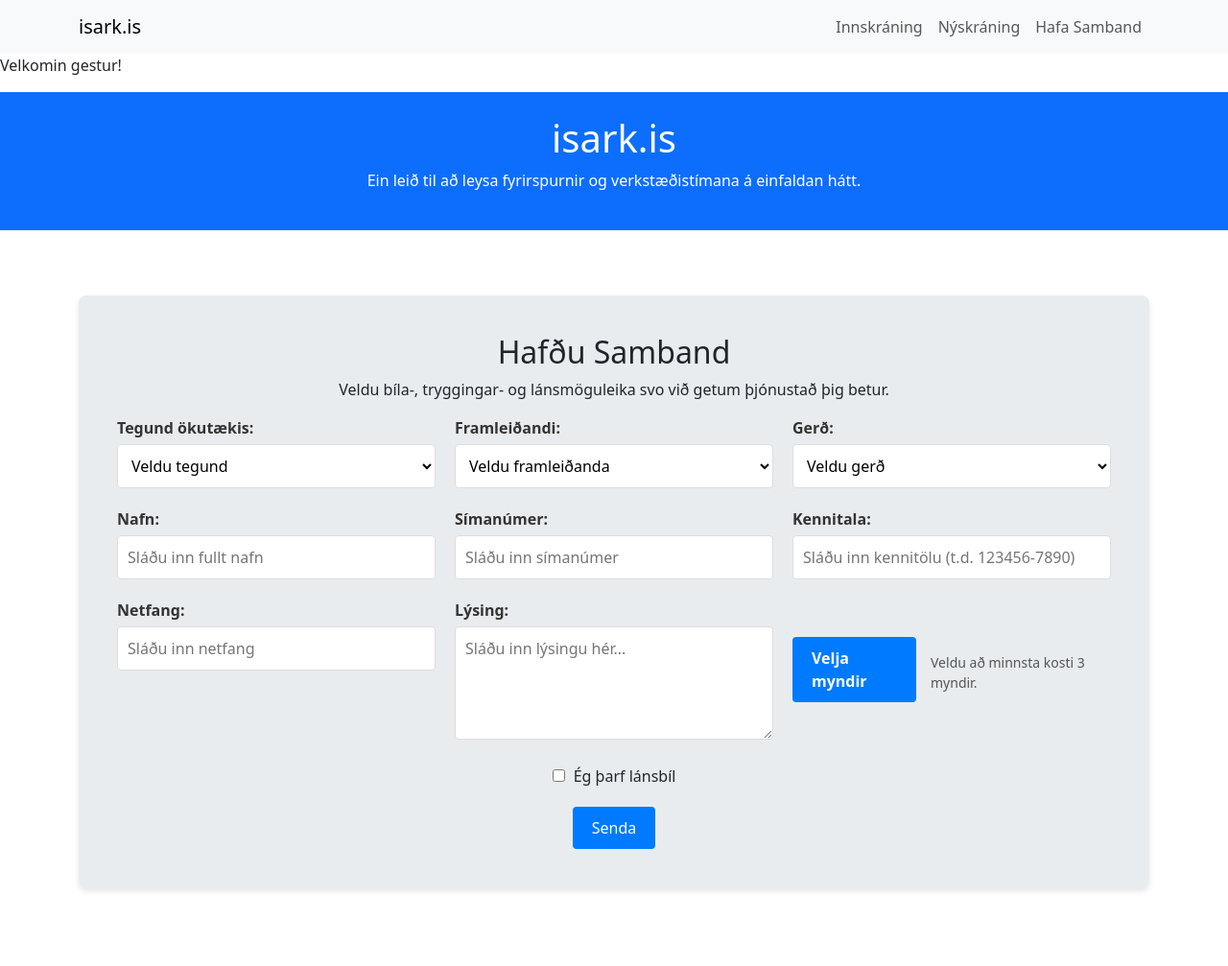
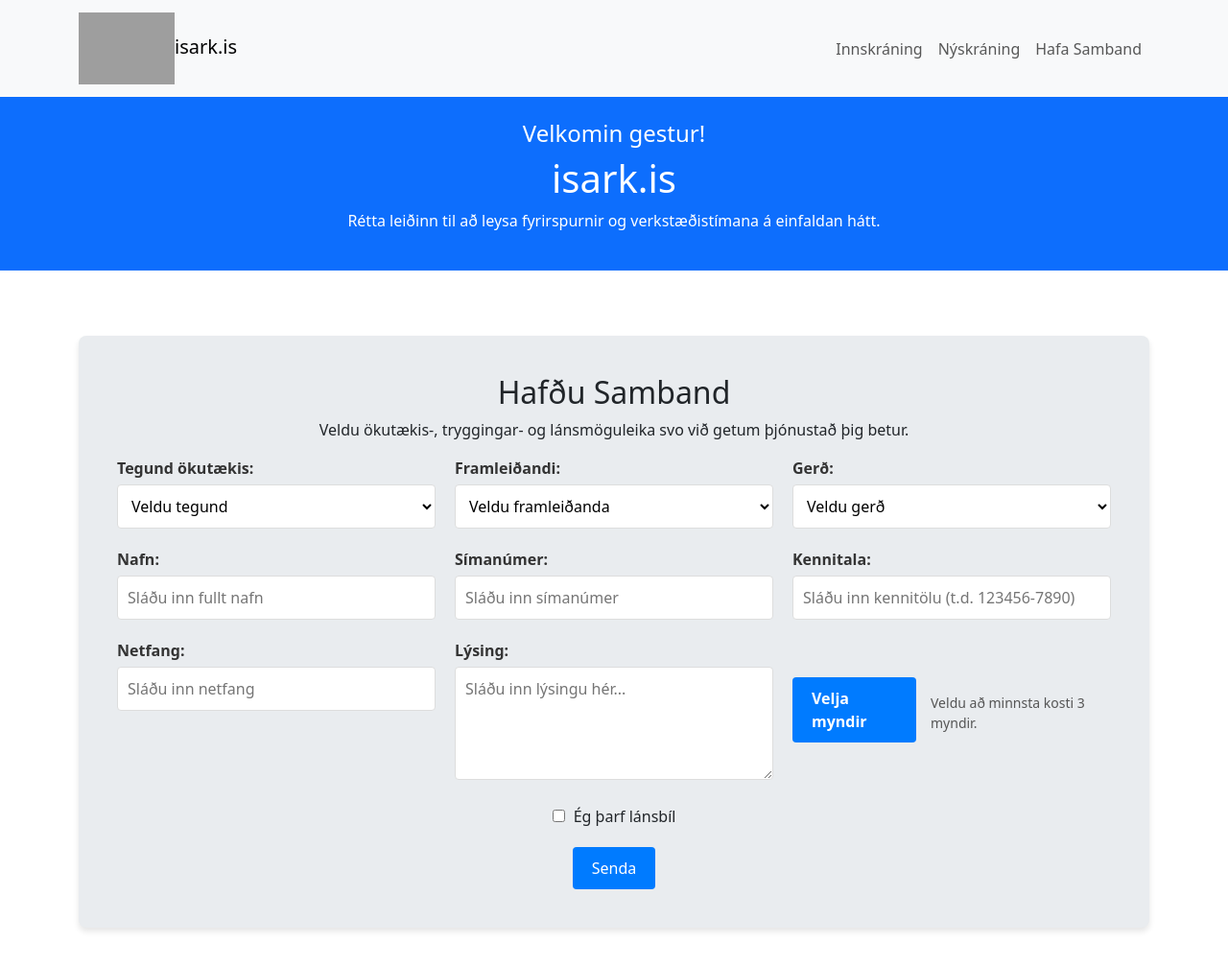
Before and after one commit to verkstaedi/appid, a Django app: page / in a window 1280 px wide. Shown: the top 1007 px of the page at 96% size. Run offline with Django 5.2, Linux system fonts and the light colour scheme; some libraries are stand-ins or nearby versions; grey boxes are pictures that could not be loaded.

Commit message:
logo-og-breytingar

```diff
--- a/vefsida/isark_website/main/templates/main/index.html
+++ b/vefsida/isark_website/main/templates/main/index.html
@@ -246,7 +246,7 @@
     <!-- Navigation Bar -->
     <nav class="navbar navbar-expand-lg navbar-light bg-light">
         <div class="container">
-            <a class="navbar-brand" href="{% url 'index' %}">isark.is</a>
+            <a class="navbar-brand" href="{% url 'index' %}"><img src="https://i.imgur.com/Qk4Vz5H.png" alt="Logo" width="100">isark.is</a>
             <button class="navbar-toggler" type="button" data-bs-toggle="collapse" data-bs-target="#navbarNav" aria-controls="navbarNav" aria-expanded="false" aria-label="Toggle navigation">
                 <span class="navbar-toggler-icon"></span>
             </button>
@@ -265,17 +265,16 @@
             </div>
         </div>
     </nav>
-    {% if user.is_authenticated %}
-        <p>Halló {{ user.username }}!</p>
-    {% else %}
-        <p>Velkomin gestur!</p>
-    {% endif %}
-
     <!-- Header -->
     <header class="bg-primary text-white text-center py-4">
         <div class="container">
+            {% if user.is_authenticated %}
+                <h4>Halló {{ user.username }}!</h4>
+            {% else %}
+                <h4>Velkomin gestur!</h4>
+            {% endif %}
             <h1>isark.is</h1>
-            <p>Ein leið til að leysa fyrirspurnir og verkstæðistímana á einfaldan hátt.</p>
+            <p>Rétta leiðinn til að leysa fyrirspurnir og verkstæðistímana á einfaldan hátt.</p>
         </div>
     </header>
 
@@ -284,7 +283,7 @@
         <div class="container">
             <div class="form-section">
                 <h2 class="text-center">Hafðu Samband</h2>
-                <p class="text-center">Veldu bíla-, tryggingar- og lánsmöguleika svo við getum þjónustað þig betur.</p>
+                <p class="text-center">Veldu ökutækis-, tryggingar- og lánsmöguleika svo við getum þjónustað þig betur.</p>
 
                 <form name="form1" id="form1" enctype="multipart/form-data" method="post" action="{% url 'index' %}">
                     {% csrf_token %}
```
